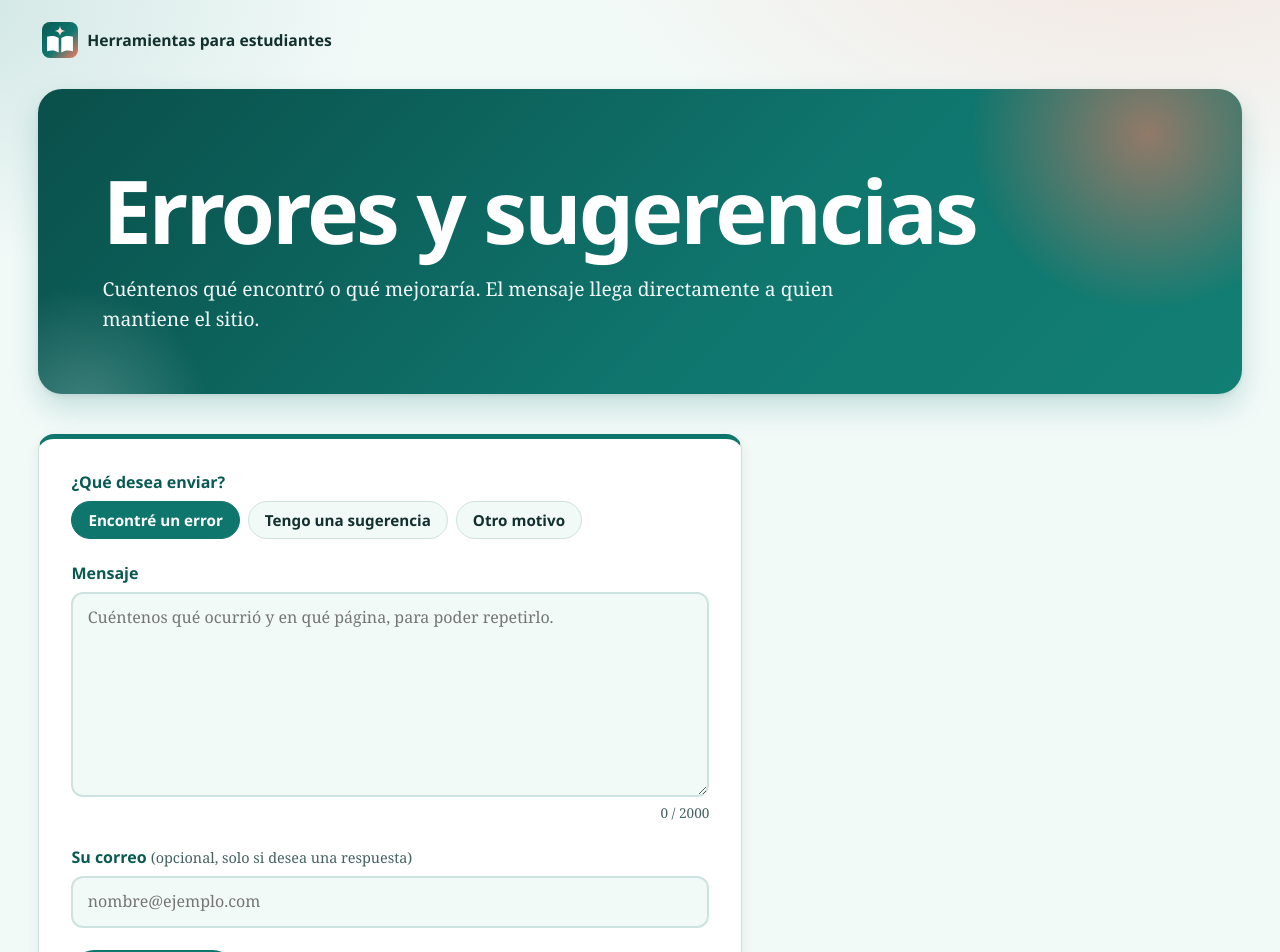
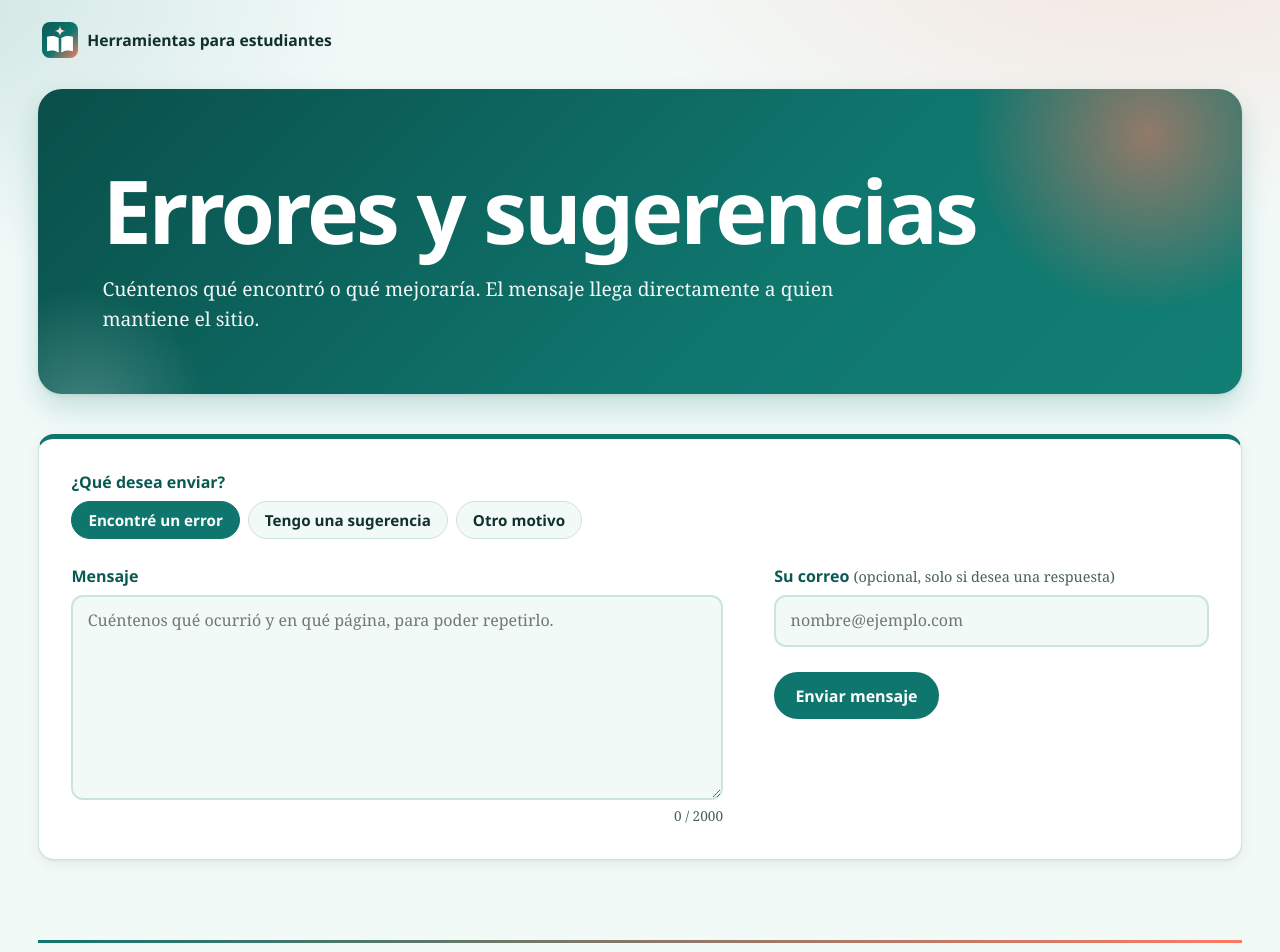
Before and after one commit to Juliancaba20/herramientas-estudiantes-fmed, a Next.js app: page /contacto in a window 1280 px wide. Shown: the top 952 px of the page. Built offline with nearby package versions, Linux system fonts and the light colour scheme; no server answers.

Commit message:
Arreglos visuales

```diff
--- a/app/contacto/Formulario.js
+++ b/app/contacto/Formulario.js
@@ -56,7 +56,7 @@ export default function Formulario() {
         </div>
       </fieldset>
 
-      <div className="campo">
+      <div className="campo mensaje">
         <label htmlFor="mensaje">Mensaje</label>
         <textarea id="mensaje" name="mensaje" rows={7} maxLength={MAX} required value={mensaje} onChange={(e) => setMensaje(e.target.value)}
           placeholder={tipo === 'error' ? 'Cuéntenos qué ocurrió y en qué página, para poder repetirlo.' : 'Escriba aquí su mensaje.'} />
@@ -73,8 +73,10 @@ export default function Formulario() {
         <label>No completar<input type="text" name="web" tabIndex={-1} autoComplete="off" value={web} onChange={(e) => setWeb(e.target.value)} /></label>
       </div>
 
-      <p className="form-error" role="alert" hidden={!error}>{error}</p>
-      <button className="btn enviar" type="submit" disabled={estado === 'enviando'}>{estado === 'enviando' ? 'Enviando…' : 'Enviar mensaje'}</button>
+      <div className="acciones">
+        <p className="form-error" role="alert" hidden={!error}>{error}</p>
+        <button className="btn enviar" type="submit" disabled={estado === 'enviando'}>{estado === 'enviando' ? 'Enviando…' : 'Enviar mensaje'}</button>
+      </div>
     </form>
   );
 }
--- a/app/globals.css
+++ b/app/globals.css
@@ -149,7 +149,7 @@ code{background:var(--brand-l);border-radius:6px;padding:0 .35em;font-size:.9em}
 
 /* ---------- Formulario de contacto (/contacto) ---------- */
 .form-wrap{padding:2.5rem 0 1rem}
-.form,.form-ok{max-width:44rem;background:var(--sf);border:1px solid var(--line);border-top:5px solid var(--brand);border-radius:var(--rad);padding:clamp(1.25rem,3vw,2rem);box-shadow:var(--sh1)}
+.form,.form-ok{width:100%;background:var(--sf);border:1px solid var(--line);border-top:5px solid var(--brand);border-radius:var(--rad);padding:clamp(1.25rem,3vw,2rem);box-shadow:var(--sh1)}
 .form{display:grid;gap:1.4rem}
 .form fieldset{border:0;margin:0;padding:0;min-width:0}
 .form legend,.campo>label{font:700 1rem var(--hd);color:var(--brand-d);padding:0;margin-bottom:.5rem;display:block}
@@ -169,7 +169,17 @@ code{background:var(--brand-l);border-radius:6px;padding:0 .35em;font-size:.9em}
 .trampa{position:absolute;left:-99rem;width:1px;height:1px;overflow:hidden}
 .form-error{margin:0;padding:.7rem 1rem;border-left:5px solid var(--co);background:var(--co-l);border-radius:0 12px 12px 0;color:var(--co-d)}
 .form-error[hidden]{display:none}
+.acciones{display:grid;gap:1rem;align-content:start}
 .enviar{justify-self:start;margin:0;cursor:pointer}
 .enviar:disabled{opacity:.6;cursor:progress;transform:none;box-shadow:none}
 .form-ok{border-top-color:var(--g)}
 .form-ok h2{margin:0 0 .5rem;font-size:1.7rem}
+/* En pantallas anchas el formulario ocupa todo el ancho de la web, en dos columnas: mensaje a la izquierda; correo y envío a la derecha */
+@media(min-width:60rem){
+.form{grid-template-columns:minmax(0,3fr) minmax(0,2fr);grid-template-rows:auto auto 1fr;gap:1.6rem clamp(2rem,4vw,4rem)}
+.form fieldset{grid-column:1/-1}
+.campo.mensaje{grid-column:1;grid-row:2/span 2;grid-template-rows:auto 1fr auto}
+.campo.mensaje textarea{min-height:12rem;height:100%}
+.form .campo:not(.mensaje){grid-column:2;grid-row:2;align-content:start}
+.acciones{grid-column:2;grid-row:3}
+}
```
